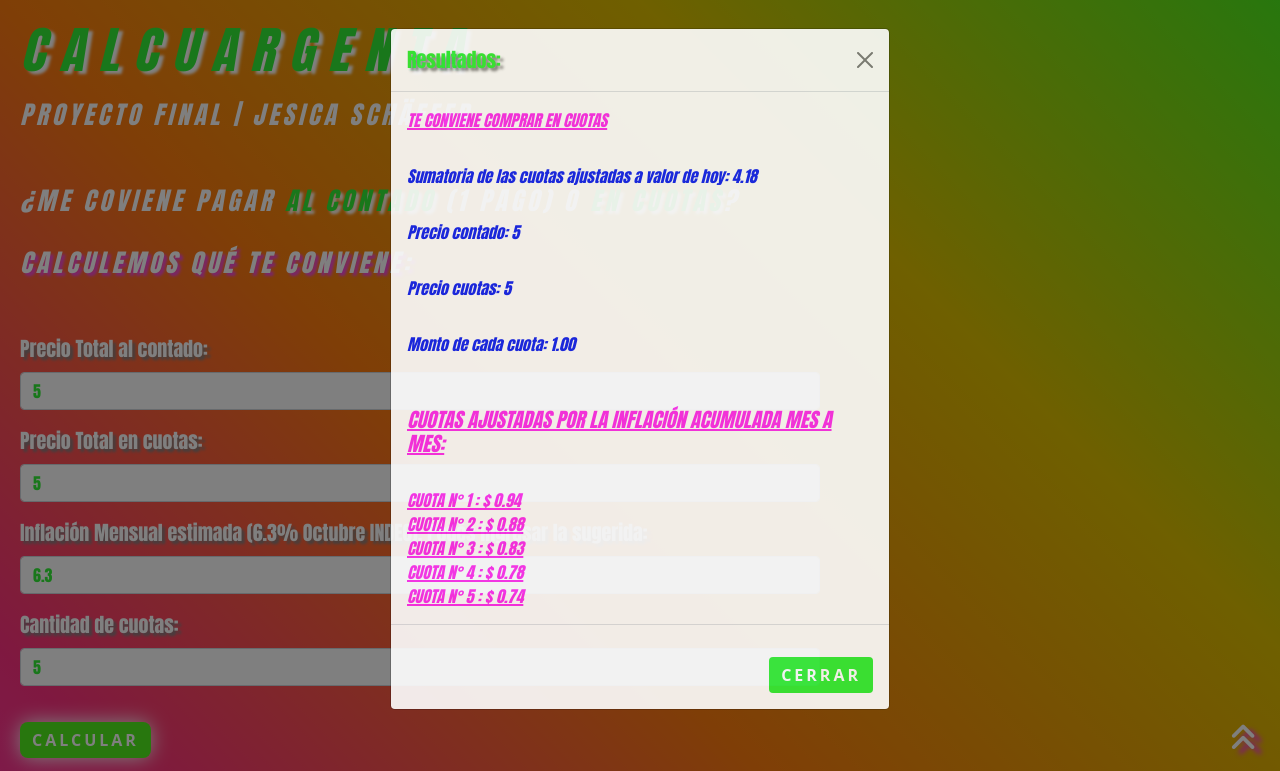
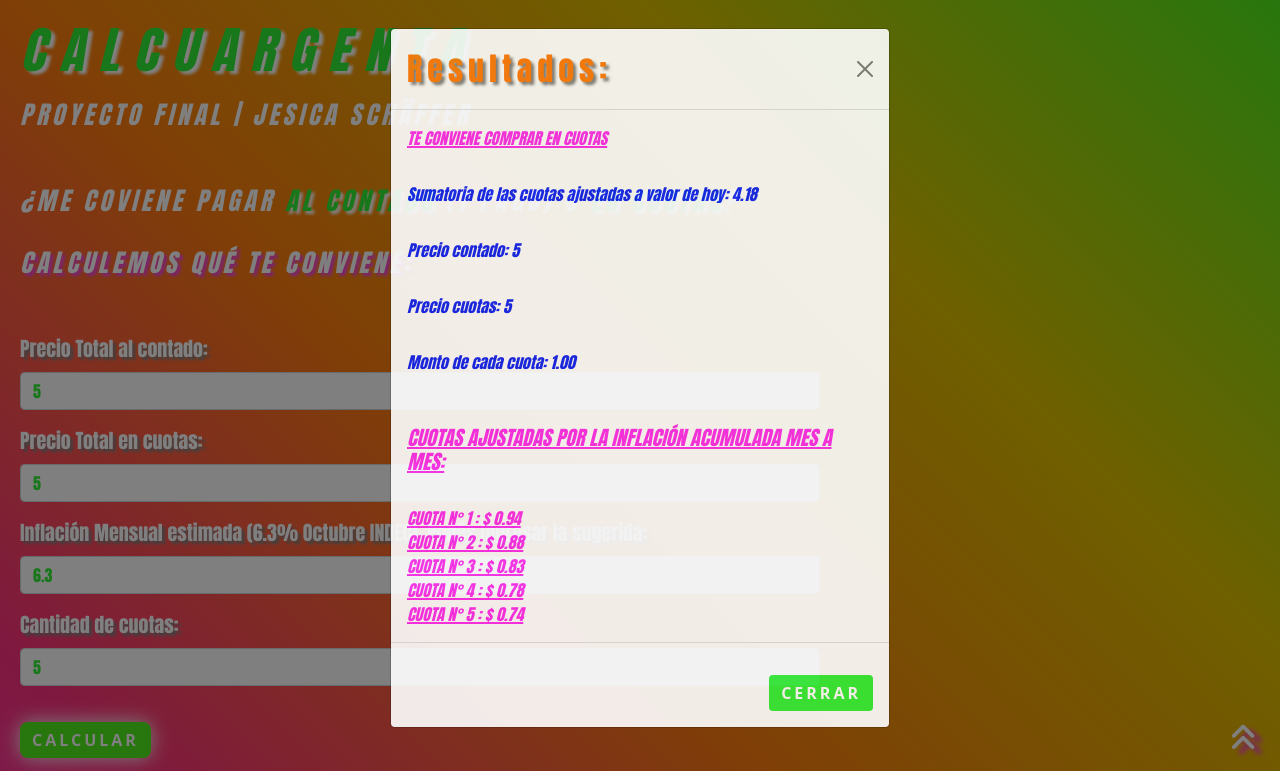
Before and after one commit to jes-sch/ARGENCALC_ProyectoFinal_JS_Schaffer, a plain HTML site: page index.html in a window 1280 px wide. Both pictures are taken after typing "5", "5", "5" into the empty fields and a click on the button "CALCULAR". Shown: the top 771 px of the page. Drawn offline with nearby package versions, Linux system fonts and the light colour scheme.

Commit message:
varias modificaciones para optimización de los estilos

```diff
--- a/index.html
+++ b/index.html
@@ -78,7 +78,7 @@
     <div class="modal-body" id="ResultadosFinales5"></div>
     <div class="modal-body" id="ResultadosFinales6" class="estilos_cuotas_por_numero"></div>
     <div class="modal-footer">
-        <button type="button" class="btn btn-secondary" data-bs-dismiss="modal">CERRAR</button>
+        <button type="button" class="btn btn-secondary" data-bs-dismiss="modal">cerrar</button>
     </div>
     </div>
     </div>
--- a/sltyles.css
+++ b/sltyles.css
@@ -118,11 +118,6 @@ span{
     text-shadow: 3px 3px 3px white;
 }
 
-/* #formulario_principal{
-    display: flex;
-    align-items: center;
-} */
-
 .form-label{
     margin-left: 20px;
     margin-right: 20px;
@@ -213,16 +208,6 @@ span{
     }
 }
 
-/* #btnRecuperarUltimo{
-    margin-top: 20px;
-    margin-left: 20px;
-    background-color: #33ef37;
-    text-transform: uppercase;
-    font-weight: bolder;
-    letter-spacing: 3px;
-    border: none;
-} */
-
 .title_2{
     color: white;
     text-shadow: 3px 3px 3px grey;
@@ -267,8 +252,10 @@ span{
 
 .modal-title{
     font-family: Impact, Haettenschweiler, 'Arial Narrow Bold', sans-serif;
-    color: #33ef37;
+    color: #ff7d0e;
     text-shadow: 3px 3px 3px grey;
+    font-size: 2em;
+    letter-spacing: 5px;
 }
 
 .modal-body{
```
Lines whose indentation alone changed are shown as unchanged.
